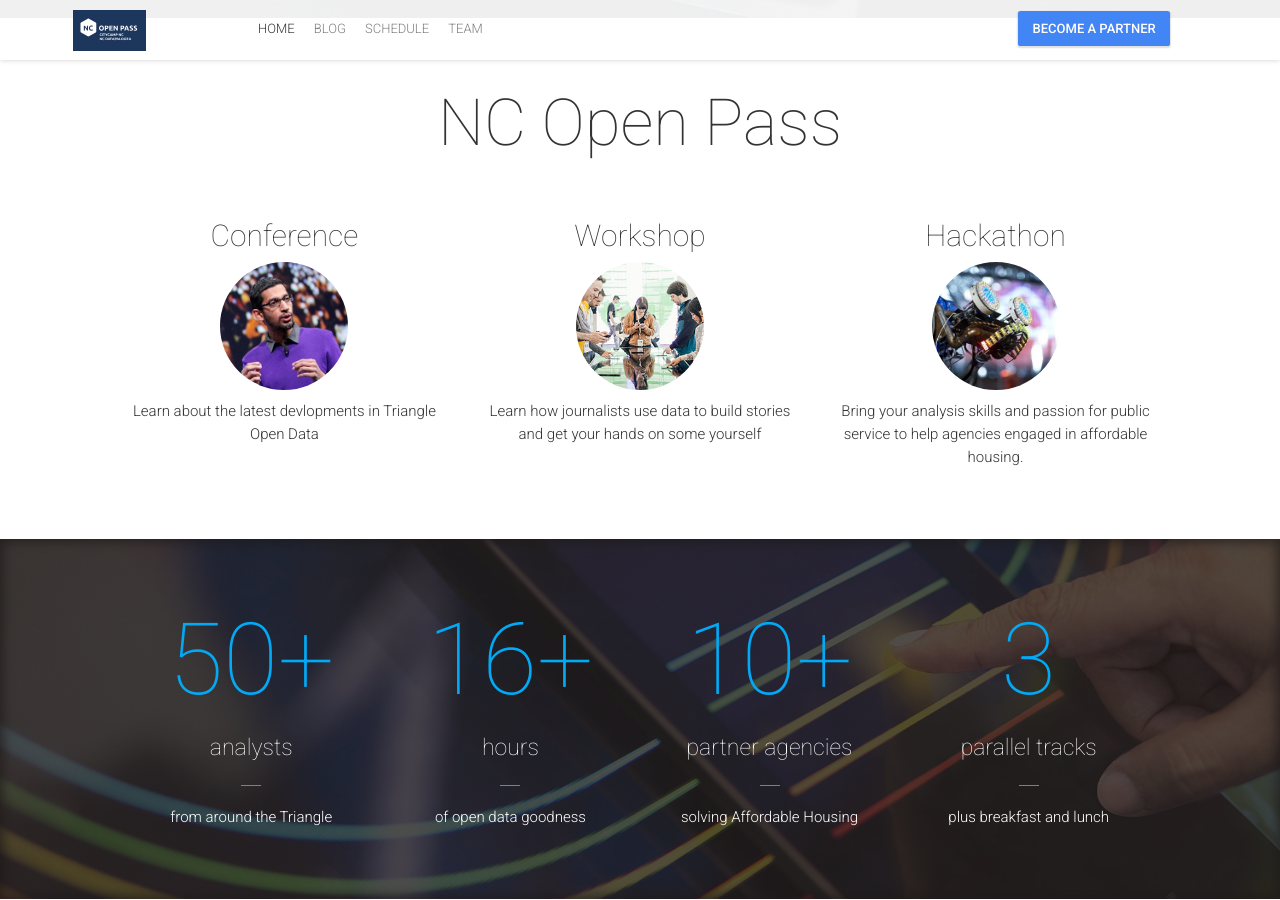
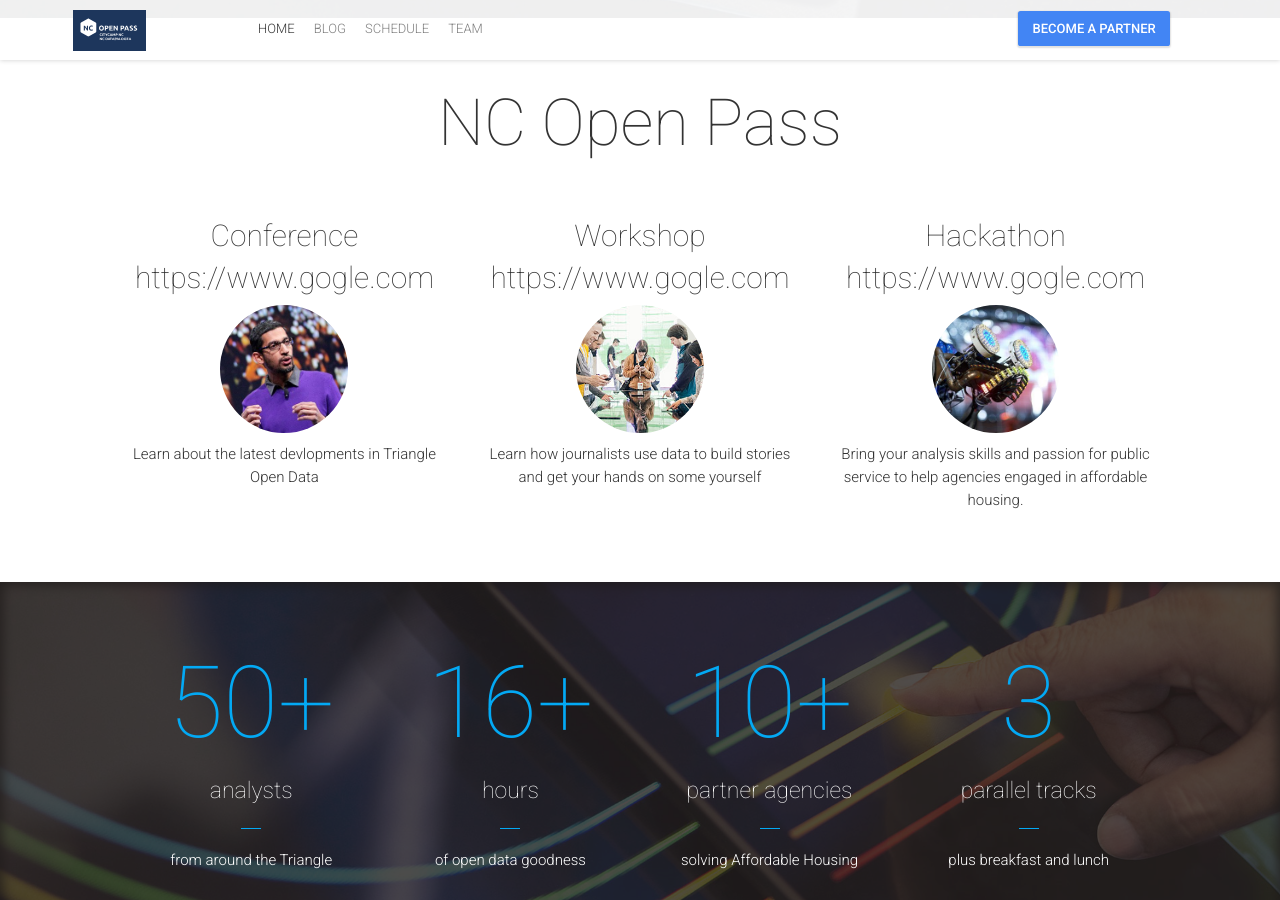
Before and after one commit to ncopenpass/main-website, a Jekyll site: the page built from index.html, in a window 1280 px wide and 900 px high, scrolled down 882 px. Built offline with Jekyll 4.4.1, drawn with Linux system fonts in a browser that asks for light colours; nearby versions of some CDN libraries; comment, search, counter and statistics services are not loaded.

Commit message:
about links

```diff
--- a/_config.yml
+++ b/_config.yml
@@ -67,9 +67,9 @@ heroButtons:
 # About Block
 aboutTitle: "NC Open Pass"
 aboutBlock:
- - {title: "Conference", image: "conference.jpg", text: "Learn about the latest devlopments in Triangle Open Data" }
- - {title: "Workshop", image: "workshop.jpg", text: "Learn how journalists use data to build stories and get your hands on some yourself" }
- - {title: "Hackathon", image: "hackathon.jpg", text: "Bring your analysis skills and passion for public service to help agencies engaged in affordable housing." }
+ - {title: "Conference", image: "conference.jpg", text: "Learn about the latest devlopments in Triangle Open Data", link: "https://www.gogle.com" }
+ - {title: "Workshop", image: "workshop.jpg", text: "Learn how journalists use data to build stories and get your hands on some yourself", link: "https://www.gogle.com" }
+ - {title: "Hackathon", image: "hackathon.jpg", text: "Bring your analysis skills and passion for public service to help agencies engaged in affordable housing.", link: "https://www.gogle.com" }
 
 # Statistic Block
 statisticBlockImage: "statistic.jpg"
--- a/_includes/about.html
+++ b/_includes/about.html
@@ -10,6 +10,7 @@
                 <div class="col-md-{{ colWidth }} col-xs-6">
                     <div class="animated hiding" data-animation="fadeInDown" data-delay="{{ animationDelay }}">
                         <h5>{{ about.title }}</h5>
+                        <h5>{{ about.link }}</h5>
                         <img class="img-circle" src="{{ site.baseurl }}/img/about-section/{{ about.image }}" height="128" width="128" alt="{{ about.title }}">
                         <p>{{ about.text }}</p>
                     </div>
```
